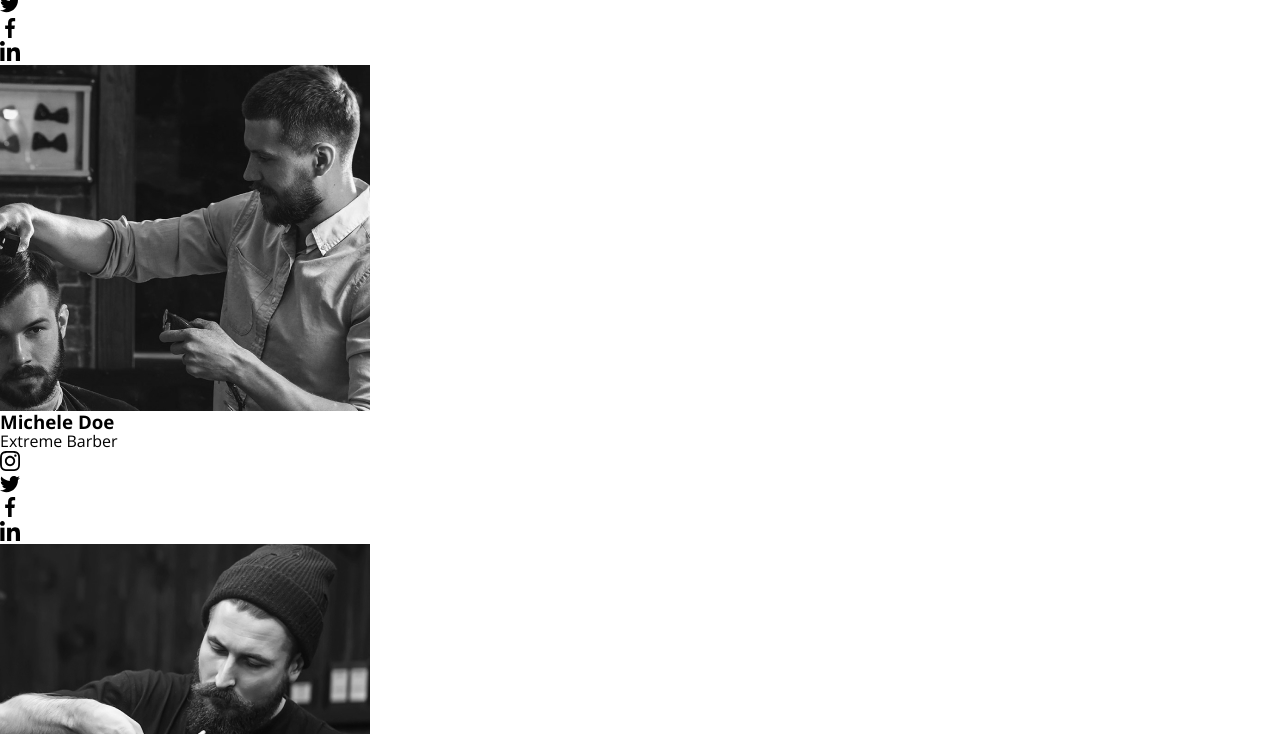
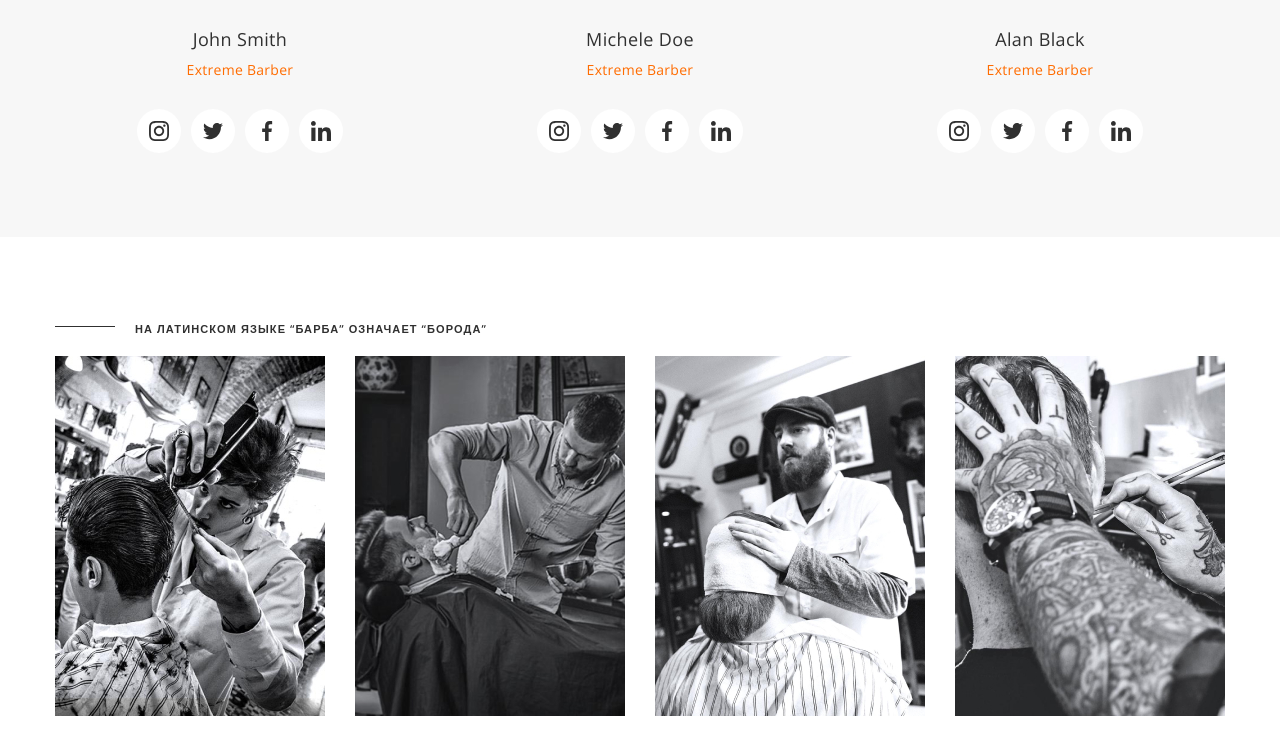
Before and after one commit to tetianako-prog/barbershop, a plain HTML site: page index.html in a window 1280 px wide. Shown: the part 2871-3605 px from the top of the page. Drawn offline with nearby package versions, Linux system fonts and the light colour scheme.

Commit message:
Add css to our-team and photos section

```diff
--- /dev/null
+++ b/sass/components/_our-team.scss
@@ -0,0 +1,114 @@
+.team-container {
+  max-width: 480px;
+  padding-left: 31px;
+  padding-right: 31px;
+  margin-right: auto;
+  margin-left: auto;
+  @media screen and (min-width: 768px) {
+    max-width: 512px;
+  }
+  @media screen and (min-width: 1200px) {
+    max-width: 1200px;
+    padding-left: 15px;
+    padding-right: 15px;
+  }
+}
+
+.team {
+  @media screen and (min-width: 1200px) {
+    display: flex;
+    margin: -15px;
+  }
+}
+
+.our-team {
+  background: #f7f7f7;
+  .sub-title {
+    color: #303030;
+    &::before {
+      border-bottom: 1px solid #303030;
+    }
+  }
+  img {
+    margin-bottom: 30px;
+  }
+  .item {
+    text-align: center;
+    margin-bottom: 64px;
+    &:last-child {
+      margin-bottom: 0;
+    }
+    @media screen and (min-width: 1200px) {
+      width: calc((100% - 15px * 6) / 3);
+      margin: 15px;
+    }
+  }
+  .title {
+    margin-bottom: 44px;
+    font-family: $accent-font;
+    font-style: normal;
+    font-weight: bold;
+    font-size: 42px;
+    line-height: 49px;
+    letter-spacing: 0.05em;
+    color: #303030;
+  }
+
+  .name {
+    margin-bottom: 8px;
+    font-family: $main-font;
+    font-style: normal;
+    font-weight: normal;
+    font-size: 18px;
+    line-height: 25px;
+    /* identical to box height */
+
+    text-align: center;
+    letter-spacing: 0.02em;
+
+    color: #303030;
+  }
+  .position {
+    margin-bottom: 30px;
+    font-family: $main-font;
+    font-style: normal;
+    font-weight: normal;
+    font-size: 14px;
+    line-height: 19px;
+    /* identical to box height */
+
+    text-align: center;
+    letter-spacing: 0.02em;
+
+    color: #ff6c00;
+  }
+  .icon {
+    fill: currentColor;
+  }
+
+  .social-media {
+    display: flex;
+    justify-content: center;
+
+    .social-item {
+      margin-right: 10px;
+      &:last-child {
+        margin-right: 0;
+      }
+      a {
+        display: flex;
+        justify-content: center;
+        align-items: center;
+        width: 44px;
+        height: 44px;
+        color: #303030;
+        border-radius: 50%;
+        background: #fff;
+        transition: color 250ms ease-in;
+        &:hover {
+          color: $accent-color;
+        }
+      }
+    }
+  }
+}
--- /dev/null
+++ b/sass/components/_photos.scss
@@ -0,0 +1,30 @@
+.photos {
+  .sub-title {
+    color: #303030;
+    &::before {
+      border-bottom: 1px solid #303030;
+      top: 5px;
+    }
+  }
+
+  .photos-list {
+    @media screen and (min-width: 768px) {
+      display: flex;
+      flex-wrap: wrap;
+      margin: -15px;
+    }
+    li {
+      margin-bottom: 30px;
+      @media screen and (min-width: 768px) {
+        width: calc((100% - 15px * 4) / 2);
+        margin: 15px;
+      }
+      @media screen and (min-width: 1200px) {
+        width: calc((100% - 15px * 8) / 4);
+      }
+    }
+    li:last-child {
+      margin-bottom: 0;
+    }
+  }
+}
--- a/sass/main.scss
+++ b/sass/main.scss
@@ -4,8 +4,8 @@
 @import './components/about-us';
 @import './components/services';
 @import './components/our-traditions';
-// @import './components/our-team';
-// @import './components/photos';
+@import './components/our-team';
+@import './components/photos';
 // @import './components/assignment';
 // @import './components/contacts';
 // @import './components/copyright';
```
Also changed, not shown: css/main.css, css/main.min.css, 2 other files.
